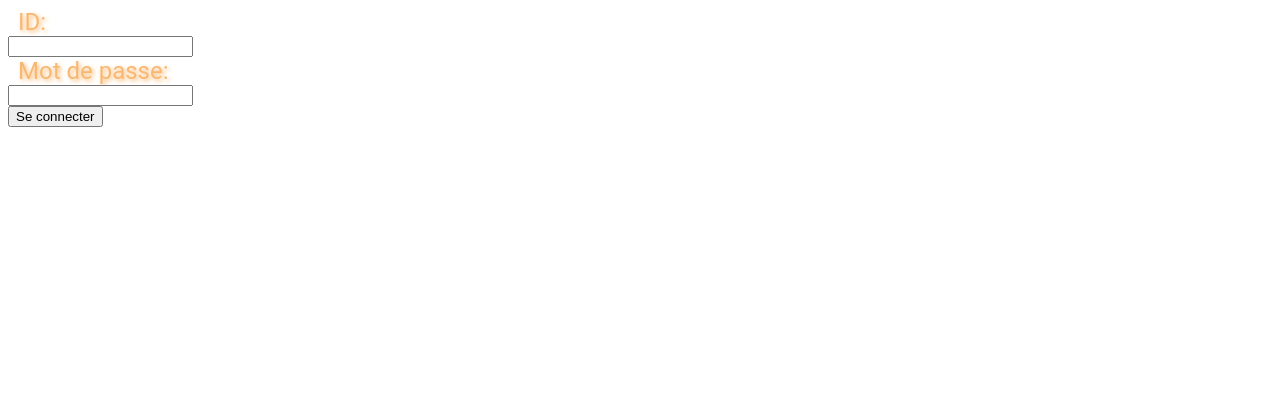
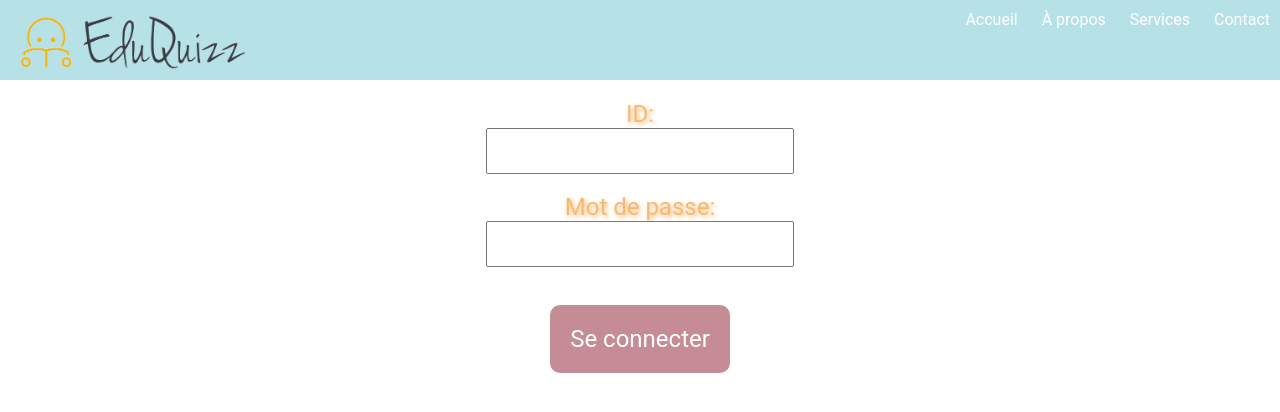
Before and after one commit to Singeon0/projetPTI, a website: page public/admin/admin_login.html in a window 1280 px wide. Drawn offline with Linux system fonts and the light colour scheme.

Commit message:
login admin html

```diff
--- a/public/admin/admin_login.html
+++ b/public/admin/admin_login.html
@@ -2,18 +2,39 @@
 <html>
 
 <head>
+  <meta charset="UTF-8">
+  <nav>
+    <img  src="../logoPTI.png" alt="logo">
+    <ul>
+      <li><a href="../index.html">Accueil</a></li>
+      <li><a href="#">À propos</a></li>
+      <li><a href="#">Services</a></li>
+      <li><a href="#">Contact</a></li>
+    </ul>
+  </nav>
   <title>Login Prof</title>
   <link rel="stylesheet" type="text/css" href="../profs/style_prof.css">
+  <style>
+    /* Styles pour agrandir les cases de saisie */
+    input[type="number"],
+    input[type="password"] {
+      width: 300px; /* Ajustez la largeur selon vos besoins */
+      height: 40px; /* Ajustez la hauteur selon vos besoins */
+    }
+  </style>
 </head>
 
-<body>
-  <form id="login-form" action="/api/login2" method="post">
-    <label for="id">ID:</label><br>
-    <input type="number" id="id" name="id"><br>
-    <label for="password">Mot de passe:</label><br>
-    <input type="password" id="password" name="password"><br>
-    <input type="submit" value="Se connecter">
+<body style="margin-top: 100px;">
+  <form id="login-form" action="/api/login2" method="post" style>
+    <center>
+      <label for="id">ID:</label><br>
+      <input type="number" id="id" name="id" class="input-field"><br><br>
+      <label for="password">Mot de passe:</label><br>
+      <input type="password" id="password" name="password" class="input-field"><br><br><br>
+      <button class="save-button" type="submit" style="display: block; margin: 0 auto;">Se connecter</button>
+    </center>
   </form>
+
   <script>
     document.getElementById('login-form').addEventListener('submit', function (event) {
       event.preventDefault();
```
Also changed, not shown: public/profs/prof_login.html (+2 -2 lines).
